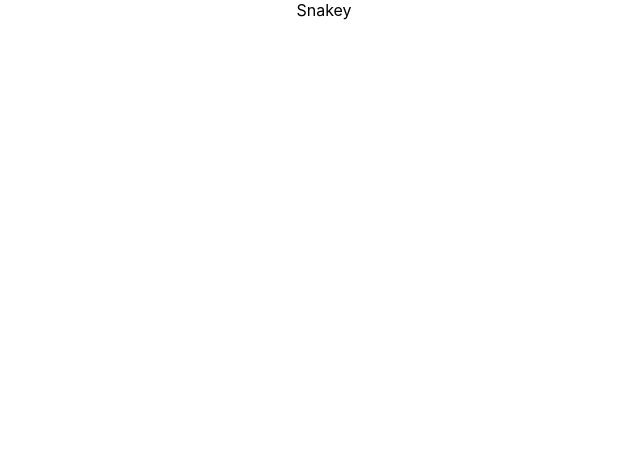
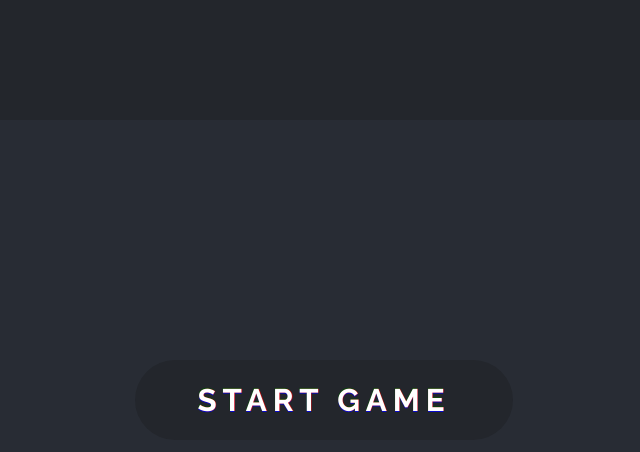
Before and after one commit to Takeddiney/React-snakegame, a React (Create React App) app: page / in a window 1280 px wide. Shown: the top 452 px of the page, without its empty margins (316-956 px from the left). Built offline with nearby package versions, Linux system fonts and the light colour scheme.

Commit message:
Update site name & styles

```diff
--- a/public/index.html
+++ b/public/index.html
@@ -24,7 +24,7 @@
       work correctly both with client-side routing and a non-root public URL.
       Learn how to configure a non-root public URL by running `npm run build`.
     -->
-    <title>React App</title>
+    <title>Snakey</title>
   </head>
   <body>
     <noscript>You need to enable JavaScript to run this app.</noscript>
--- a/src/App.css
+++ b/src/App.css
@@ -14,7 +14,8 @@
   position: relative;
 }
 
-.app__header::before, .app__header::after {
+.app__header::before,
+.app__header::after {
   content: "";
   position: absolute;
   left: 0;
@@ -23,23 +24,34 @@
   background: #23262c;
 }
 
-.app__header::before{
+.app__header::before {
   top: 0;
 }
 
-.app__header::after{
+.app__header::after {
   bottom: 0;
 }
 
-.app__title {
+.app__title,
+button {
   font-size: 2.2em;
-  text-transform: uppercase;
   letter-spacing: 6px;
   text-shadow: 0.05em 0 0 rgba(255, 0, 0, 0.75), -0.025em -0.05em 0 rgba(0, 83, 0, 0.75),
     0.025em 0.05em 0 rgba(0, 0, 255, 0.75);
-  animation: glitch 3000ms infinite;
+  animation: glitch 2000ms infinite;
+  font-weight: 700;
 }
 
+button {
+  font-size: 1.2em;
+  background: none;
+  border: none;
+  background: #23262c;
+  color: #fff;
+  padding: 0.7em 2em;
+  border-radius: 50px;
+  cursor: pointer;
+}
 @keyframes glitch {
   0% {
     text-shadow: 0.05em 0 0 rgba(255, 0, 0, 0.75), -0.025em -0.05em 0 rgba(0, 83, 0, 0.75),
@@ -52,8 +64,7 @@
   }
 
   50% {
-    text-shadow: 0.025em 0.025em rgba(255, 0, 0, 0.75), 0.05em 0 0 rgba(0, 83, 0, 0.75),
-      -0.05em 0 rgba(0, 0, 255, 0.75);
+    text-shadow: 0.025em 0.025em rgba(255, 0, 0, 0.75), 0.05em 0 0 rgba(0, 83, 0, 0.75), -0.05em 0 rgba(0, 0, 255, 0.75);
   }
 
   100% {
--- a/src/App.js
+++ b/src/App.js
@@ -11,15 +11,17 @@ function App() {
   }, [])
   return (
     <div className="app">
-      {loading ? <header className="app__header">
-        <h1 className='app__title'>
-          Snakey
-        </h1>
-      </header> :
-        <header>
-          Snakey
-        </header>
-      }
+      <header className="app__header">
+        {loading ?
+          <h1 className='app__title'>
+            SNAKEY
+          </h1>
+          :
+          <button>
+            START GAME
+          </button>
+        }
+      </header>
     </div>
   );
 }
--- a/src/index.css
+++ b/src/index.css
@@ -1,14 +1,10 @@
+@import url("https://fonts.googleapis.com/css2?family=Raleway:wght@600;700&display=swap");
+
 body {
   margin: 0;
   padding: 0;
-  font-family: -apple-system, BlinkMacSystemFont, 'Segoe UI', 'Roboto', 'Oxygen',
-    'Ubuntu', 'Cantarell', 'Fira Sans', 'Droid Sans', 'Helvetica Neue',
-    sans-serif;
-  -webkit-font-smoothing: antialiased;
-  -moz-osx-font-smoothing: grayscale;
 }
 
-code {
-  font-family: source-code-pro, Menlo, Monaco, Consolas, 'Courier New',
-    monospace;
+* {
+  font-family: "Raleway", sans-serif;
 }
```
Also changed, not shown: public/manifest.json.
